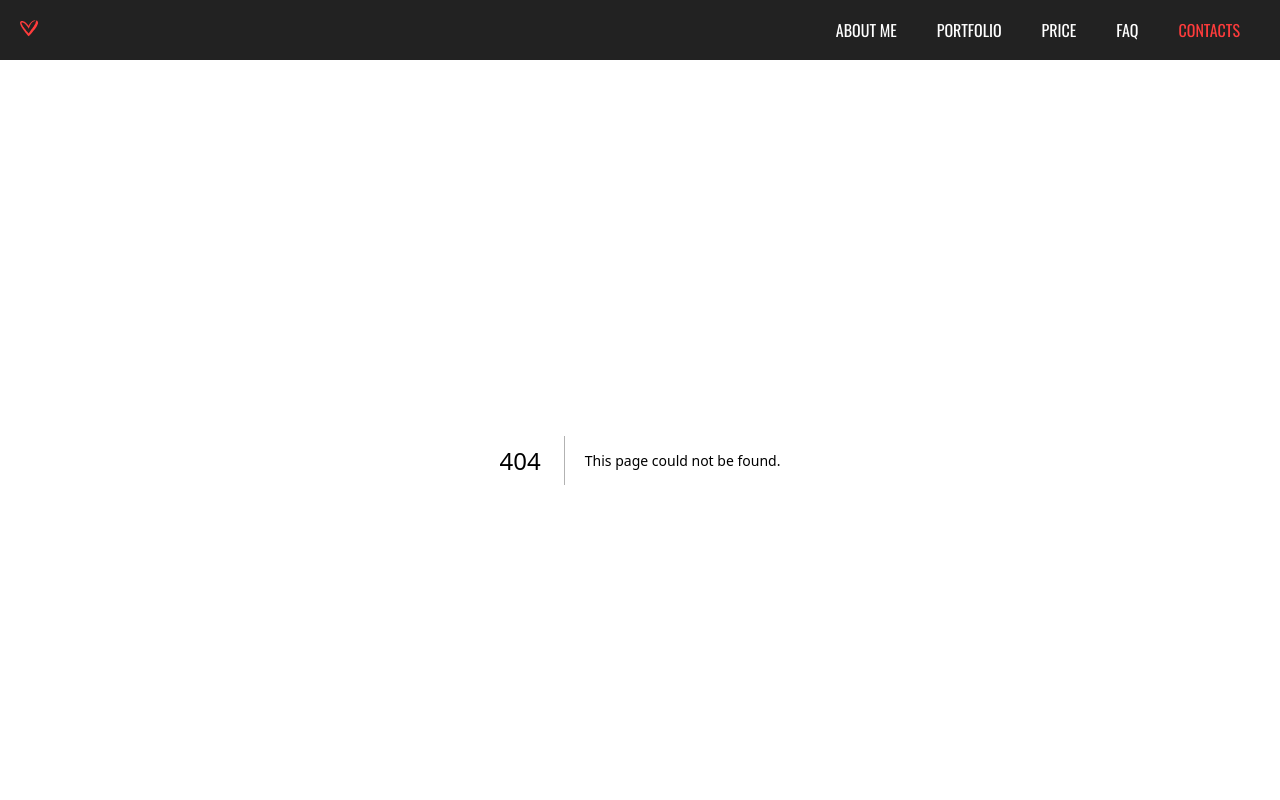
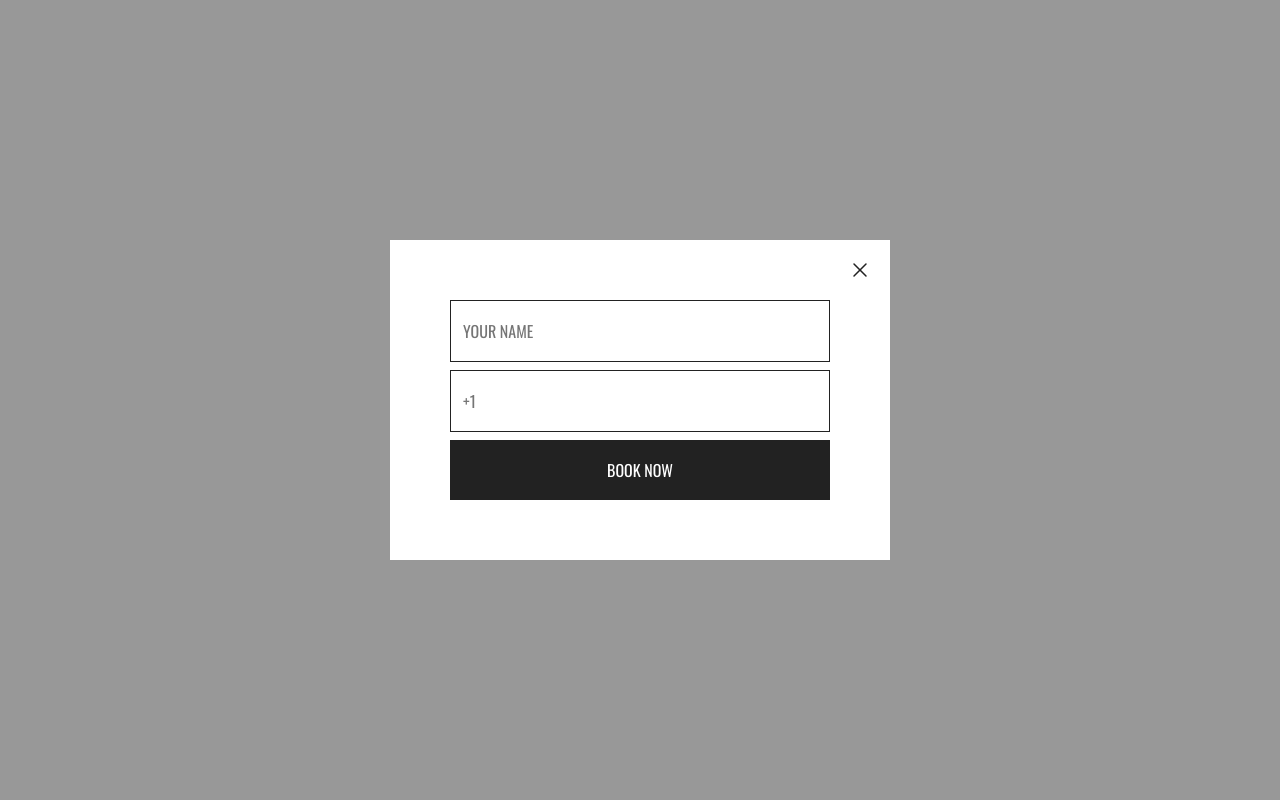
Before and after one commit to alinidi/photographer, a Next.js app: page /contacts in a window 1280 px wide. Before the commit this address had no page. Shown: the top 800 px of the page. Built offline with nearby package versions, Linux system fonts and the light colour scheme.

Commit message:
feat: implement contact page and manage styles

```diff
--- /dev/null
+++ b/app/contacts/page.tsx
@@ -0,0 +1,5 @@
+import { ContactsPage } from "@/components/contacts/Contacts";
+
+export default function Contacts() {
+    return <ContactsPage />;
+}
--- /dev/null
+++ b/components/contacts/Contacts.module.scss
@@ -0,0 +1,33 @@
+@import "../../styles/variables.scss";
+
+.overlay {
+    position: fixed;
+    top: 0;
+    left: 0;
+    right: 0;
+    bottom: 0;
+    background-color: $third-color;
+    z-index: 1000;
+    display: flex;
+    align-items: center;
+    justify-content: center;
+    padding: 20px;
+}
+
+.modal {
+    position: relative;
+    background-color: $secondary-color;
+    max-width: 500px;
+    width: 100%;
+    padding: 60px;
+    display: flex;
+    flex-direction: column;
+    gap: 8px;
+}
+
+.close {
+    cursor: pointer;
+    position: absolute;
+    top: 18px;
+    right: 18px;
+}
--- /dev/null
+++ b/components/contacts/Contacts.tsx
@@ -0,0 +1,27 @@
+"use client";
+
+import { Button } from "../ui/Button/Button";
+import { Input } from "../ui/Input/Input";
+import style from "./Contacts.module.scss";
+import x from "../../public/images/close.svg";
+import Image from "next/image";
+import { useRouter } from "next/navigation";
+
+export const ContactsPage = () => {
+    const router = useRouter();
+
+    const handleClose = () => {
+        router.back();
+    };
+
+    return (
+        <div className={style.overlay}>
+            <div className={style.modal}>
+                <Image src={x} alt="close" className={style.close} onClick={handleClose} />
+                <Input placeholder="your name" />
+                <Input placeholder="+1" />
+                <Button name="book now" />
+            </div>
+        </div>
+    );
+};
--- a/components/home/Home.module.scss
+++ b/components/home/Home.module.scss
@@ -1,8 +1,8 @@
-@import "../../styles//variables.scss";
+@import "../../styles/variables.scss";
+@import "../../styles/mixins.scss";
 
 .home {
     min-height: 100vh;
-    // padding: 0 40px;
     background-color: $primary-color;
     display: flex;
     justify-content: center;
@@ -16,6 +16,11 @@
     justify-content: space-between;
     flex-wrap: wrap;
     gap: 40px;
+    margin: 0 40px;
+
+    @include tablet {
+        justify-content: flex-end;
+    }
 }
 
 .homeTitleWrapper {
@@ -33,16 +38,28 @@
     font-size: $font-xl-size;
     font-weight: 300;
     line-height: 114%;
+
+    @include tablet {
+        font-size: 68px;
+    }
 }
 
 .homeSubtitle {
     font-weight: 400;
+
+    @include tablet {
+        font-size: $font-s-size;
+    }
 }
 
 .firstImg {
     display: flex;
     flex-direction: column;
     justify-content: center;
+
+    @include desktop {
+        display: none;
+    }
 }
 
 .secondImg {
@@ -51,6 +68,7 @@
     justify-content: start;
     align-items: flex-end;
     padding-top: 60px;
+    justify-content: space-around;
 }
 
 .introduction {
@@ -62,4 +80,8 @@
     color: $secondary-color;
     text-align: end;
     width: 220px;
+
+    @include desktop {
+        margin: 60px 0;
+    }
 }
--- a/components/home/Home.tsx
+++ b/components/home/Home.tsx
@@ -1,4 +1,3 @@
-// import { LeftSection } from "./LeftSection/LeftSection";
 import style from "./Home.module.scss";
 import { Results } from "./Results/Results";
 import photo1 from "../../public/images/home1.svg";
@@ -9,7 +8,6 @@ export const HomeComponent = () => {
     return (
         <div className={style.home}>
             <div className={style.homeContent}>
-                {/* <LeftSection /> */}
                 <div className={style.homeTitleWrapper}>
                     <Results />
                     <h1 className={style.homeTitle}>professional photographer</h1>
--- a/components/home/LeftSection/LeftSection.module.scss
+++ /dev/null
@@ -1,27 +0,0 @@
-@import "../../../styles/variables.scss";
-
-.leftSection {
-    position: relative;
-    z-index: 9;
-    align-self: center;
-    color: $secondary-color;
-    font-family: $primary-font;
-    font-size: $font-xxs-size;
-    font-weight: 500;
-}
-
-.content {
-    transform: rotate(-90deg);
-    transform-origin: center;
-    display: flex;
-    align-items: center;
-    justify-content: space-between;
-    width: 650px;
-}
-
-.divider {
-    flex-grow: 1;
-    height: 1px;
-    background-color: $secondary-color;
-    margin: 0 8px;
-}
--- a/components/shared/Navigation/Navigation.module.scss
+++ b/components/shared/Navigation/Navigation.module.scss
@@ -27,6 +27,8 @@
 
 .navListItem {
     cursor: pointer;
+    text-decoration: none;
+    color: $secondary-color;
 
     &:hover {
         color: $accent-color;
--- a/components/shared/Navigation/Navigation.tsx
+++ b/components/shared/Navigation/Navigation.tsx
@@ -1,15 +1,27 @@
+import Link from "next/link";
 import style from "./Navigation.module.scss";
+import { useMenuContext } from "@/hooks/useMenuContext";
 
 export const Navigation = () => {
+    const { toggleMenu } = useMenuContext();
     const menu = ["about me", "portfolio", "price", "faq", "contacts"];
+
+    const handleLinkClick = () => {
+        toggleMenu();
+    };
 
     return (
         <nav className={style.nav}>
             <ul className={style.navList}>
                 {menu.map(item => (
-                    <li key={item} className={style.navListItem}>
+                    <Link
+                        key={item}
+                        className={style.navListItem}
+                        href={item.split(" ")[0]}
+                        onClick={handleLinkClick}
+                    >
                         {item}
-                    </li>
+                    </Link>
                 ))}
             </ul>
         </nav>
```
Also changed, not shown: components/home/LeftSection/LeftSection.tsx (deleted, +0 -13 lines), public/images/close.svg (added).
